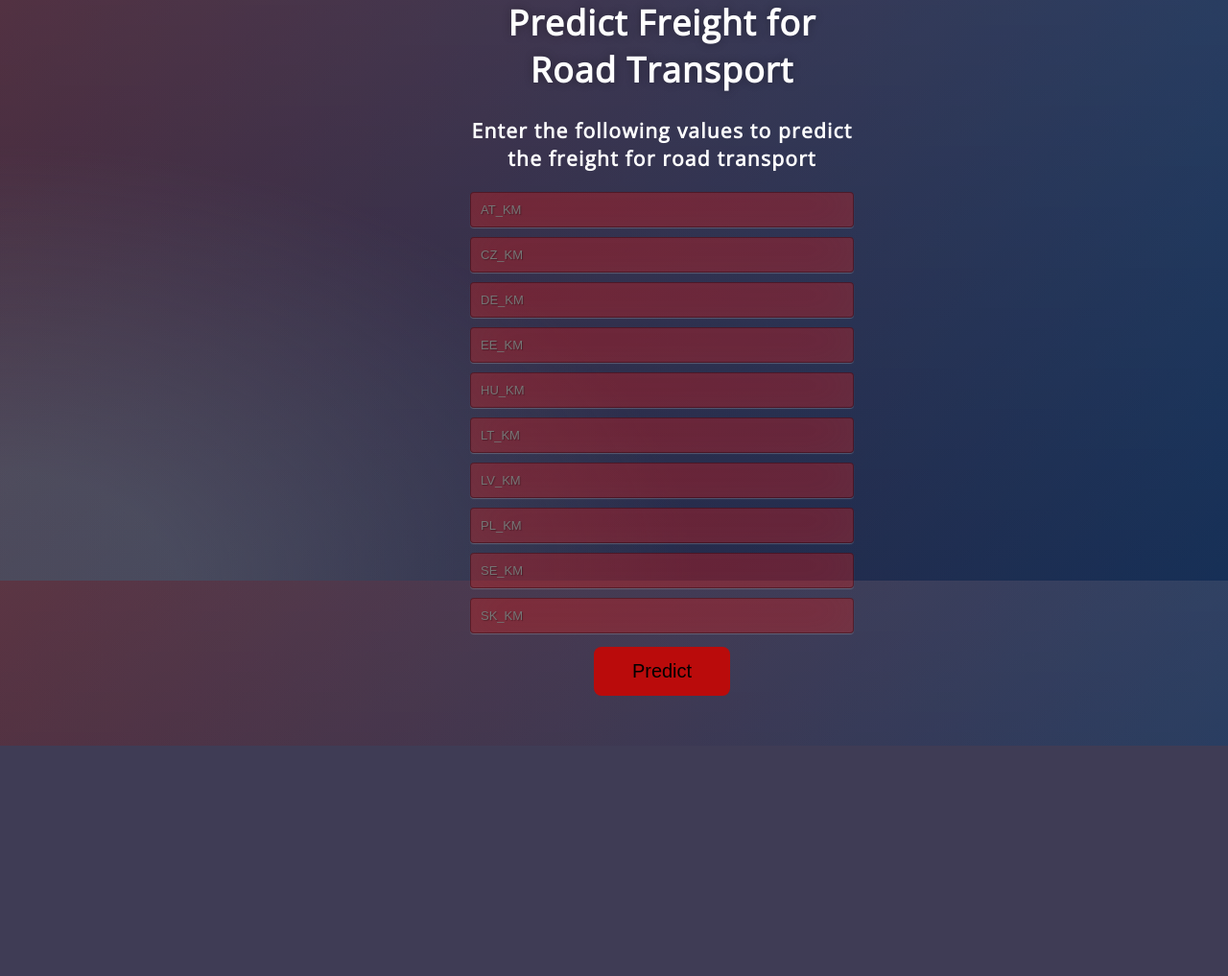
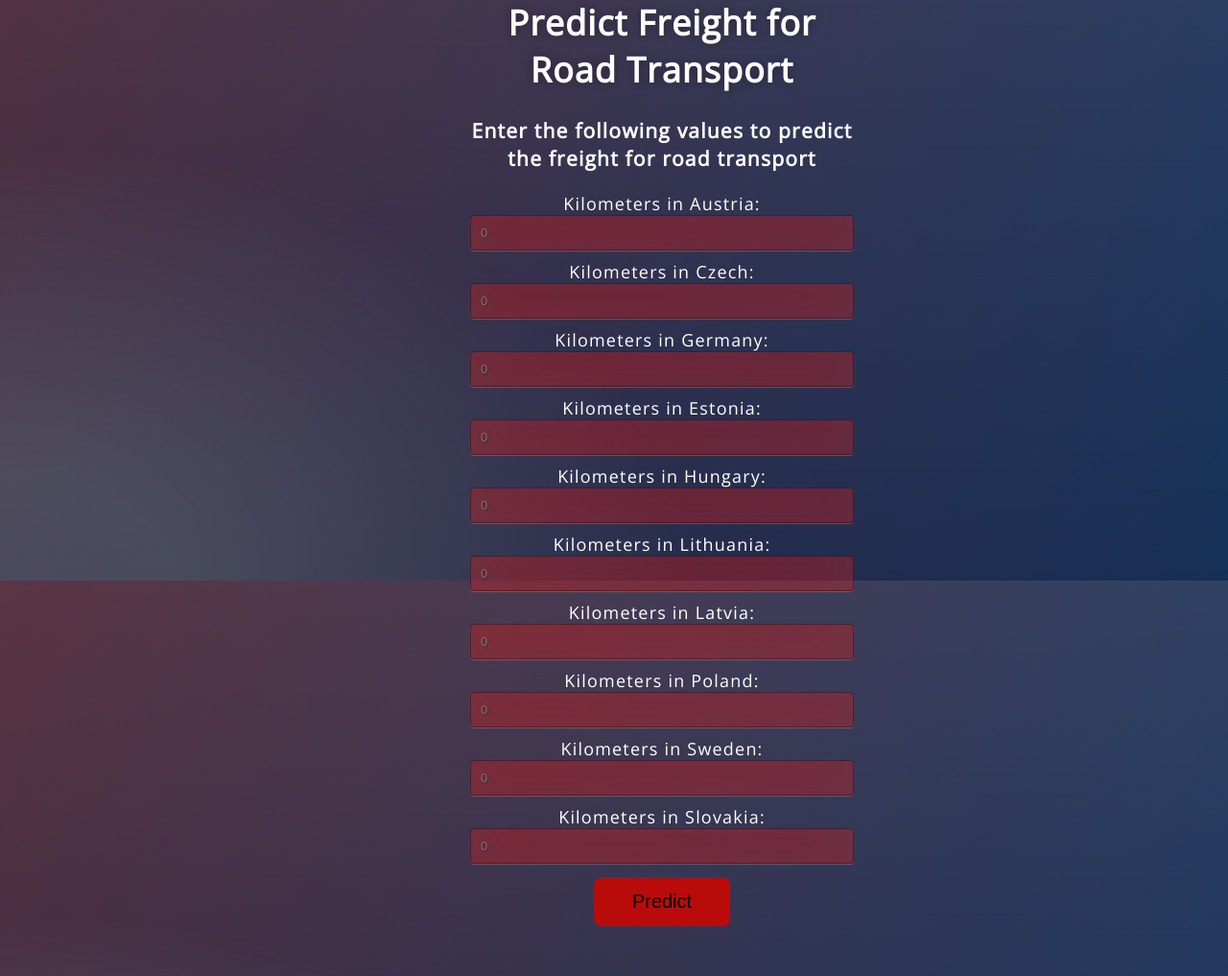
Before and after one commit to BudzynskiA/RFPPS, a Flask app: page / in a window 1280 px wide. Shown: the part 195-1212 px from the top of the page at 96% size. Before the commit the page ends 972 px from the top, so only its background shows below. Run offline with Flask 2, Linux system fonts and the light colour scheme; parts of the project's set-up code (start-up, migrations or seed data) failed here and were passed over.

Commit message:
Add files via upload

```diff
--- a/templates/index.html
+++ b/templates/index.html
@@ -19,16 +19,16 @@
 
      <!-- Main Input For Receiving Query to our ML -->
     <form action="{{ url_for('predict')}}"method="post">
-    	<input type="text" name="AT_KM" placeholder="AT_KM" required="required" />
-    	<input type="text" name="CZ_KM" placeholder="CZ_KM" required="required" />
-    	<input type="text" name="DE_KM" placeholder="DE_KM" required="required" />
-    	<input type="text" name="EE_KM" placeholder="EE_KM" required="required" />
-    	<input type="text" name="HU_KM" placeholder="HU_KM" required="required" />
-    	<input type="text" name="LT_KM" placeholder="LT_KM" required="required" />
-    	<input type="text" name="LV_KM" placeholder="LV_KM" required="required" />
-    	<input type="text" name="PL_KM" placeholder="PL_KM" required="required" />
-    	<input type="text" name="SE_KM" placeholder="SE_KM" required="required" />
-    	<input type="text" name="SK_KM" placeholder="SK_KM" required="required" />
+    	Kilometers in Austria: <input type="text" name="AT_KM" placeholder="0" required="required" />
+    	Kilometers in Czech:<input type="text" name="CZ_KM" placeholder="0" required="required" />
+    	Kilometers in Germany:<input type="text" name="DE_KM" placeholder="0" required="required" />
+    	Kilometers in Estonia:<input type="text" name="EE_KM" placeholder="0" required="required" />
+    	Kilometers in Hungary:<input type="text" name="HU_KM" placeholder="0" required="required" />
+    	Kilometers in Lithuania:<input type="text" name="LT_KM" placeholder="0" required="required" />
+    	Kilometers in Latvia:<input type="text" name="LV_KM" placeholder="0" required="required" />
+    	Kilometers in Poland:<input type="text" name="PL_KM" placeholder="0" required="required" />
+    	Kilometers in Sweden:<input type="text" name="SE_KM" placeholder="0" required="required" />
+    	Kilometers in Slovakia:<input type="text" name="SK_KM" placeholder="0" required="required" />
 
         <button type="submit" class="btn">Predict</button>
     </form>
```
